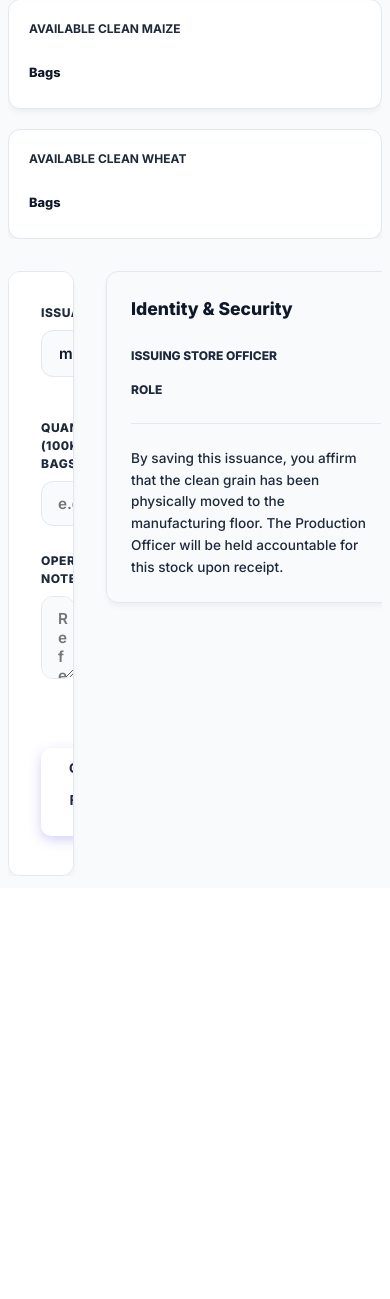
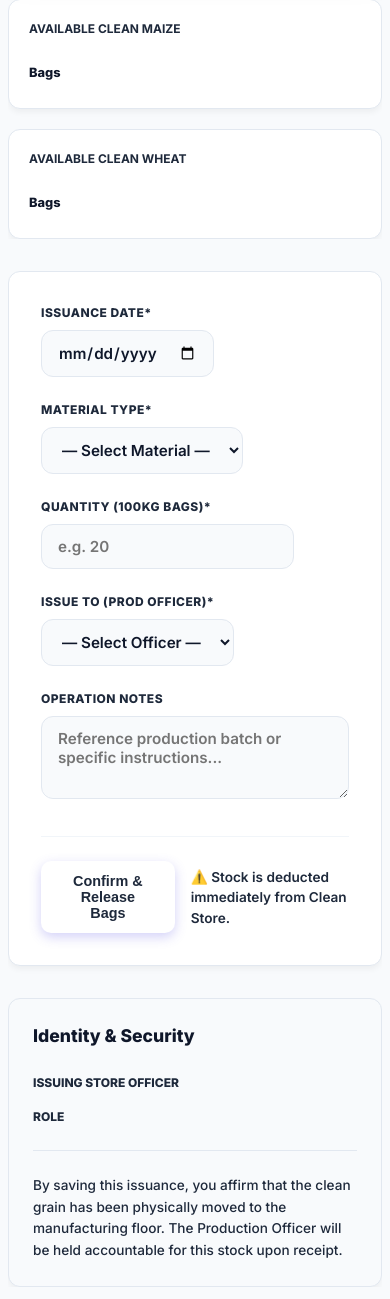
Before and after one commit to noorfood/Noor, a Django app: template templates/clean_store/issue_clean.html in a window 390 px wide. Shown: the part 223-1522 px from the top of the page. Before the commit the page ends 1099 px from the top, so only its background shows below. Run offline with Django 5.2, Linux system fonts and the light colour scheme; the template is opened without the code that fills it, so the values that code supplies are empty; some libraries are stand-ins or nearby versions.

Commit message:
css change

```diff
--- a/static/css/main.css
+++ b/static/css/main.css
@@ -1400,6 +1400,38 @@ body {
     }
 }
 
+/* ══════════ GLOBAL FORM & DATATABLE RESPONSIVENESS (≤ 768px) ══════════ */
+@media (max-width: 768px) {
+    /* 1. Force multi-column form grids to stack vertically */
+    .layout-grid,
+    .form-row,
+    .form-row-3,
+    .form-row-inline,
+    .form-row-three,
+    .balance-grid,
+    div[style*="grid-template-columns: 1fr 1fr"],
+    div[style*="grid-template-columns: 1fr 3"],
+    div[style*="grid-template-columns: 1fr 2"],
+    div[style*="grid-template-columns:1fr 1fr"] {
+        grid-template-columns: 1fr !important;
+        display: flex !important;
+        flex-direction: column !important;
+    }
+
+    /* 2. simple-datatables wrapper fix on mobile */
+    .dataTable-container {
+        overflow-x: auto !important;
+        -webkit-overflow-scrolling: touch !important;
+        width: 100% !important;
+        display: block !important;
+    }
+
+    /* 3. Give inputs bit more padding for tap targets */
+    .form-input {
+        padding: 10px 12px;
+    }
+}
+
 /* ══════════ VERY SMALL PHONE (≤ 480px) ══════════ */
 @media (max-width: 480px) {
     .main-content {
--- a/templates/clean_store/issue_clean.html
+++ b/templates/clean_store/issue_clean.html
@@ -36,12 +36,12 @@
 
 {% if error %}<div class="alert alert-error" style="margin-bottom:2rem;">⚠️ {{ error }}</div>{% endif %}
 
-<div class="layout-grid" style="grid-template-columns: 1fr 300px; gap: 2rem; align-items: start;">
+<div class="layout-grid responsive-grid" style="grid-template-columns: repeat(auto-fit, minmax(320px, 1fr)); gap: 2rem; align-items: start;">
     <div class="card" style="padding:2rem;">
         <form method="post">
             {% csrf_token %}
 
-            <div class="layout-grid" style="grid-template-columns: 1fr 1fr; gap:1.5rem; margin-bottom:1.5rem;">
+            <div class="layout-grid" style="grid-template-columns: repeat(auto-fit, minmax(200px, 1fr)); gap:1.5rem; margin-bottom:1.5rem;">
                 <div>
                     <label class="form-label">Issuance Date*</label>
                     <input type="date" name="date" value="{{ today }}" required class="form-input">
@@ -57,7 +57,7 @@
                 </div>
             </div>
 
-            <div class="layout-grid" style="grid-template-columns: 1fr 1fr; gap:1.5rem; margin-bottom:1.5rem;">
+            <div class="layout-grid" style="grid-template-columns: repeat(auto-fit, minmax(200px, 1fr)); gap:1.5rem; margin-bottom:1.5rem;">
                 <div>
                     <label class="form-label">Quantity (100kg Bags)*</label>
                     <input type="number" name="num_bags" min="1" placeholder="e.g. 20" required class="form-input">
--- a/templates/clean_store/return_clean.html
+++ b/templates/clean_store/return_clean.html
@@ -22,7 +22,7 @@
 
     <form method="post">
         {% csrf_token %}
-        <div class="layout-grid" style="grid-template-columns: 1fr 1fr; gap: 1.5rem; margin-bottom: 1.5rem;">
+        <div class="layout-grid" style="grid-template-columns: repeat(auto-fit, minmax(200px, 1fr)); gap: 1.5rem; margin-bottom: 1.5rem;">
             <div>
                 <label class="form-label" for="date">Date*</label>
                 <input class="form-input" type="date" id="date" name="date" value="{{ today }}" required>
@@ -37,7 +37,7 @@
                 </select>
             </div>
         </div>
-        <div class="layout-grid" style="grid-template-columns: 1fr 1fr; gap: 1.5rem; margin-bottom: 1.5rem;">
+        <div class="layout-grid" style="grid-template-columns: repeat(auto-fit, minmax(200px, 1fr)); gap: 1.5rem; margin-bottom: 1.5rem;">
             <div>
                 <label class="form-label" for="num_bags">Number of Bags Returned*</label>
                 <input class="form-input" type="number" id="num_bags" name="num_bags" min="1" required>
--- a/templates/finished_store/receive_fg.html
+++ b/templates/finished_store/receive_fg.html
@@ -26,7 +26,7 @@
 </div>
 {% endif %}
 
-<div class="layout-grid" style="grid-template-columns: 1fr 320px; gap: 2.5rem;">
+<div class="layout-grid responsive-grid" style="grid-template-columns: repeat(auto-fit, minmax(320px, 1fr)); gap: 2.5rem;">
     <div class="card" style="padding: 2rem;">
         <h3 style="font-size: 0.85rem; font-weight: 800; text-transform: uppercase; color: var(--slate-500); margin-bottom: 1.5rem; letter-spacing: 0.5px; border-bottom: 1px solid var(--slate-100); padding-bottom: 0.75rem;">
             Registry Confirmation
@@ -34,7 +34,7 @@
 
         <form method="post">
             {% csrf_token %}
-            <div style="display: grid; grid-template-columns: 1fr 1fr; gap: 1.5rem; margin-bottom: 1.5rem;">
+            <div style="display: grid; grid-template-columns: repeat(auto-fit, minmax(200px, 1fr)); gap: 1.5rem; margin-bottom: 1.5rem;">
                 <div class="form-group">
                     <label class="form-label" for="date">Collection Date</label>
                     <input type="date" id="date" name="date" value="{{ today }}" class="form-input" required>
@@ -50,7 +50,7 @@
                 </div>
             </div>
 
-            <div style="display: grid; grid-template-columns: 1fr 1fr; gap: 1.5rem; margin-bottom: 1.5rem;">
+            <div style="display: grid; grid-template-columns: repeat(auto-fit, minmax(200px, 1fr)); gap: 1.5rem; margin-bottom: 1.5rem;">
                 <div class="form-group">
                     <label class="form-label" for="product_size">Product Size</label>
                     <select id="product_size" name="product_size" class="form-input" required>
```
Also changed, not shown: templates/reconciliation/record_money.html (+4 -4 lines).
